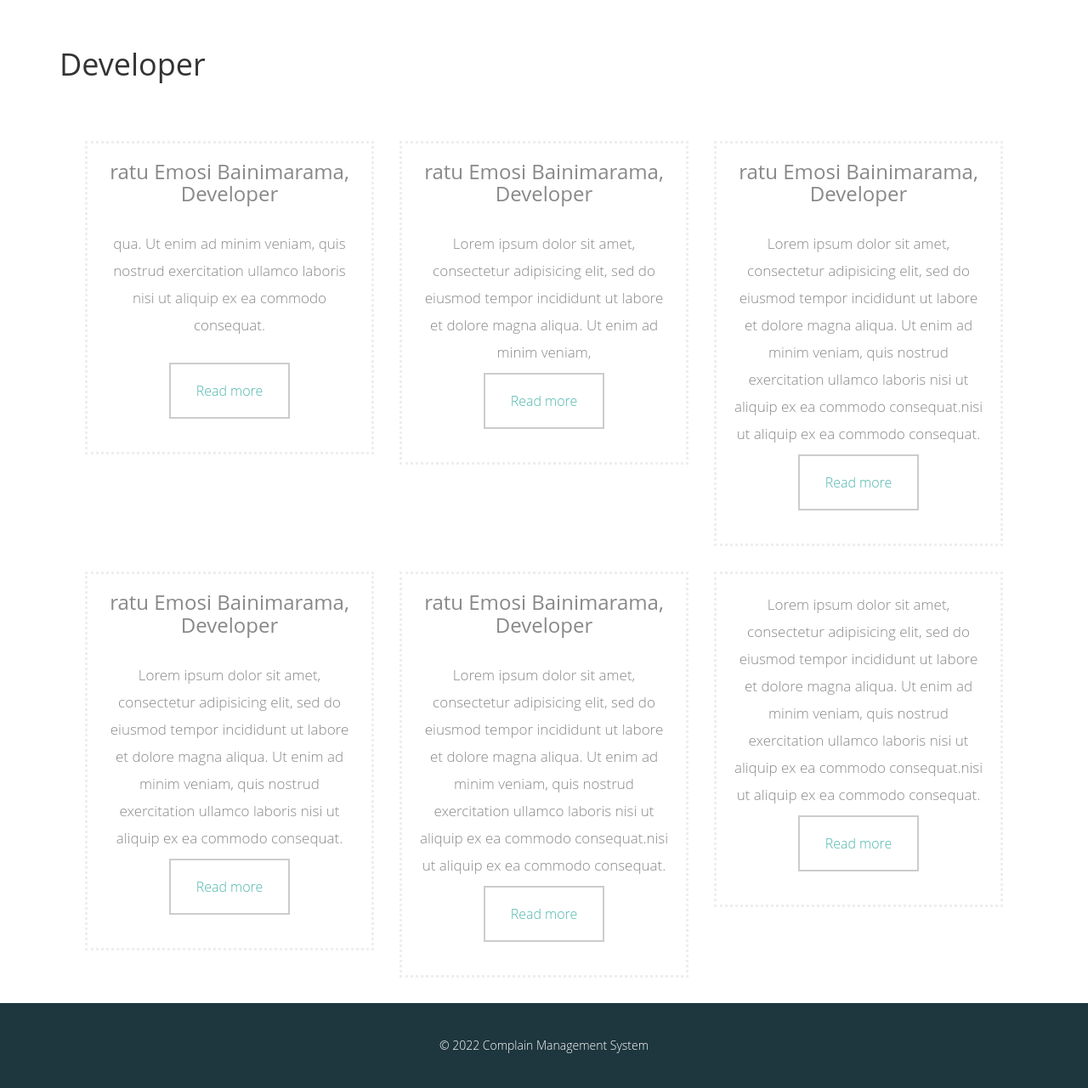
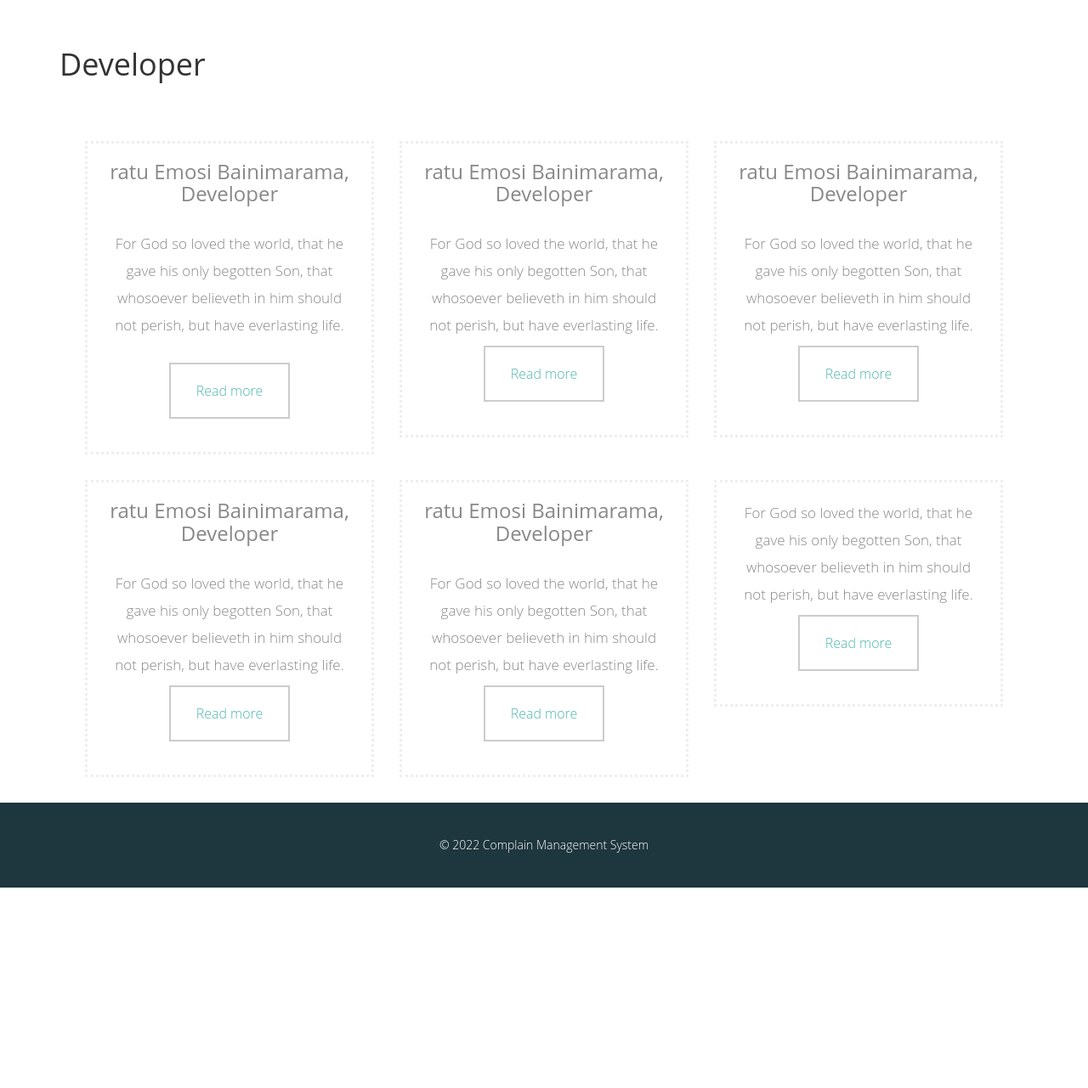
Before and after one commit to CHiEF-fj/ComplaintMgSystem-PHP, a PHP site: page /blog/blog.php in a window 1280 px wide. Shown: the part 484-1765 px from the top of the page at 85% size. After the commit the page ends 1529 px from the top, so only its background shows below. Run offline with PHP 8.4, Linux system fonts and the light colour scheme.

Commit message:
Edit blog

```diff
--- a/blog/blog.php
+++ b/blog/blog.php
@@ -43,7 +43,7 @@
             <div class="quotes blg text-center">
               <h3>ratu Emosi Bainimarama, Developer</h3>
 
-                <p>qua. Ut enim ad minim veniam, quis nostrud exercitation ullamco laboris nisi ut aliquip ex ea commodo consequat.</p>
+                <p>For God so loved the world, that he gave his only begotten Son, that whosoever believeth in him should not perish, but have everlasting life.</p>
 
                 <br>
                 <a href="#" class="read">Read more</a>
@@ -56,7 +56,7 @@
             <div class="quotes blg">
               <h3>ratu Emosi Bainimarama, Developer</h3>
 
-                <p>Lorem ipsum dolor sit amet, consectetur adipisicing elit, sed do eiusmod tempor incididunt ut labore et dolore magna aliqua. Ut enim ad minim veniam,</p>
+                <p>For God so loved the world, that he gave his only begotten Son, that whosoever believeth in him should not perish, but have everlasting life.</p>
                 <a href="#" class="read">Read more</a>
                 <br><br><br><br>
             </div>
@@ -65,7 +65,7 @@
           <div class="col-lg-4">
             <div class="quotes blg">
               <h3>ratu Emosi Bainimarama, Developer</h3>
-                <p>Lorem ipsum dolor sit amet, consectetur adipisicing elit, sed do eiusmod tempor incididunt ut labore et dolore magna aliqua. Ut enim ad minim veniam, quis nostrud exercitation ullamco laboris nisi ut aliquip ex ea commodo consequat.nisi ut aliquip ex ea commodo consequat.</p>
+                <p>For God so loved the world, that he gave his only begotten Son, that whosoever believeth in him should not perish, but have everlasting life.</p>
                 <a href="#" class="read">Read more</a>
                 <br><br><br><br>
             </div>
@@ -80,7 +80,7 @@
           <div class="col-lg-4">
             <div class="quotes blg">
               <h3>ratu Emosi Bainimarama, Developer</h3>
-                <p>Lorem ipsum dolor sit amet, consectetur adipisicing elit, sed do eiusmod tempor incididunt ut labore et dolore magna aliqua. Ut enim ad minim veniam, quis nostrud exercitation ullamco laboris nisi ut aliquip ex ea commodo consequat.</p>
+                <p>For God so loved the world, that he gave his only begotten Son, that whosoever believeth in him should not perish, but have everlasting life.</p>
                 <a href="#" class="read">Read more</a>
                 <br><br><br><br>
             </div>
@@ -91,7 +91,7 @@
             <div class="col-lg-4">
               <div class="quotes blg">
                 <h3>ratu Emosi Bainimarama, Developer</h3>
-                  <p>Lorem ipsum dolor sit amet, consectetur adipisicing elit, sed do eiusmod tempor incididunt ut labore et dolore magna aliqua. Ut enim ad minim veniam, quis nostrud exercitation ullamco laboris nisi ut aliquip ex ea commodo consequat.nisi ut aliquip ex ea commodo consequat.</p>
+                  <p>For God so loved the world, that he gave his only begotten Son, that whosoever believeth in him should not perish, but have everlasting life.</p>
                   <a href="#" class="read">Read more</a>
                   <br><br><br><br>
               </div>
@@ -100,7 +100,7 @@
 
           <div class="col-lg-4">
             <div class="quotes blg">
-                <p>Lorem ipsum dolor sit amet, consectetur adipisicing elit, sed do eiusmod tempor incididunt ut labore et dolore magna aliqua. Ut enim ad minim veniam, quis nostrud exercitation ullamco laboris nisi ut aliquip ex ea commodo consequat.nisi ut aliquip ex ea commodo consequat.</p>
+                <p>For God so loved the world, that he gave his only begotten Son, that whosoever believeth in him should not perish, but have everlasting life.</p>
                 <a href="#" class="read">Read more</a>
                 <br><br><br><br>
             </div>
```
